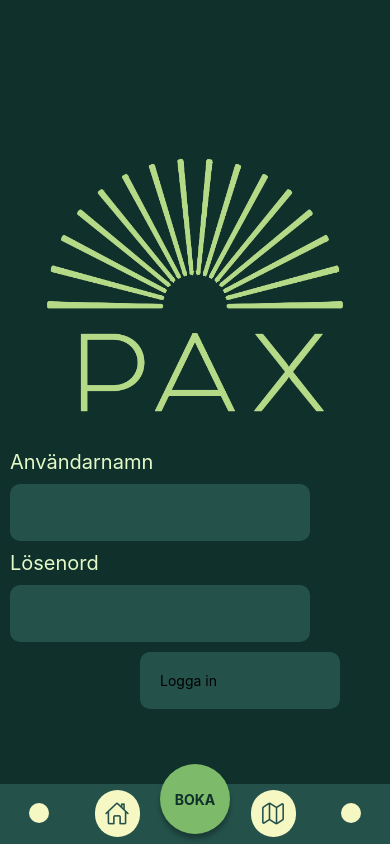
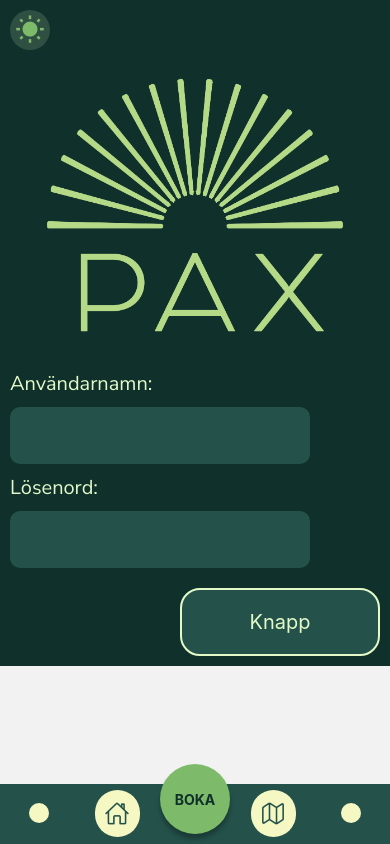
Before and after one commit to edda177/pax, a React Native app in the folder pax-mobile/: screen /Login in a window 390 px wide. Built offline with nearby package versions, Linux system fonts and the light colour scheme.

Commit message:
LoginTest with components, ButtonComponent, deleted button from form

```diff
--- a/pax-mobile/Navigation/BottomTabNavigator.js
+++ b/pax-mobile/Navigation/BottomTabNavigator.js
@@ -9,6 +9,7 @@ import BookingButton from '../components/BookingButton';
 import { useTheme } from '../theme/ThemeContext';
 import Login from '../screens/Login';
 import LogoScreen from '../screens/LogoScreen';
+import LoginTest from '../screens/LoginTest';
 // import Rooms from '../screens/Rooms';
 
 const Tab = createBottomTabNavigator();
@@ -66,7 +67,7 @@ export default function BottomTabNavigator() {
                 }}
             />
             <Tab.Screen name="Map" component={Map} />
-            <Tab.Screen name="Login" component={Login} />
+            <Tab.Screen name="Login" component={LoginTest} />
 
         </Tab.Navigator>
     );
--- /dev/null
+++ b/pax-mobile/components/FormComponent.jsx
@@ -0,0 +1,94 @@
+import { Pressable, StyleSheet, Text, View, TextInput } from 'react-native'
+import React from 'react'
+import { useTheme } from '../theme/ThemeContext'
+
+
+const FormComponent = () => {
+    const { theme } = useTheme ();
+    const styles = createStyles (theme);
+  return (
+    <View>
+     <Text style={styles.label}>Användarnamn:</Text>
+      <TextInput style={styles.input}
+      onChangeText={(text) => {
+       setName(text);
+       setError("");
+     }}
+       accessibilityLabel='Användarnamn'
+       accessibilityHint='Fält där du kan skriva in ditt användarnamn'
+       keyboardType='default'
+       //   keyboardType för epost - "email-address"
+       returnKeyType='done'
+       // returnKey... utforska gärna andra alternativ
+       />
+       <Text style={styles.label}>Lösenord:</Text>
+        <TextInput
+      style={styles.input}
+      onChangeText={(text) => {
+       setName(text);
+       setError("");
+     }}
+       accessibilityLabel='Lösenord'
+       accessibilityHint='Fält där du kan skriva in ditt lösenord'
+       keyboardType='default'
+       //   keyboardType för epost - "email-address"
+       returnKeyType='done'
+       // returnKey... utforska gärna andra alternativ
+       />
+    </View>
+  )
+}
+
+
+export default FormComponent
+
+
+const createStyles = (theme) =>
+     StyleSheet.create({
+        container: {
+            flex: 1,
+            backgroundColor: theme.background,
+            paddingBottom: 0,
+            paddingTop: 100,
+          },
+          logo: {
+            marginTop: 80,
+            alignSelf: 'center',
+          },
+          label: {
+            fontSize: 20,
+            textAlign: 'left',
+            alignSelf: 'flex-start',
+            marginLeft: 10,
+            color: theme.textPrimary,
+            fontFamily: 'NunitoSans',
+          },
+          input: {
+            padding: 20,
+            width: 300,
+            backgroundColor: theme.card,
+            borderRadius: 10,
+            margin: 10,
+          },
+          button: {
+            margin: 10,
+            padding: 20,
+            backgroundColor: theme.card,
+            borderRadius: 20,
+            width: 200,
+            textAlign: 'right',
+            alignSelf: 'flex-end',
+            marginRight: 10,
+            borderColor: theme.accent,
+            borderWidth: 2,
+            fontFamily: 'NunitoSans'
+          },
+          pressed: {
+            color:'red',
+          },
+          buttonText: {
+            color: theme.textPrimary,
+            textAlign: 'center',
+            fontSize: 20,
+          }
+     })
--- /dev/null
+++ b/pax-mobile/components/buttons/ButtonComponent.jsx
@@ -0,0 +1,41 @@
+import { Pressable, StyleSheet, Text, View } from 'react-native'
+import React from 'react'
+import { useTheme } from '../../theme/ThemeContext'
+
+const ButtonComponent = () => {
+        const { theme } = useTheme ();
+        const styles = createStyles (theme);
+  return (
+    <Pressable
+    style={({ pressed }) => [styles.button, pressed && styles.pressed]}>
+     <Text style={styles.buttonText}>Knapp</Text>
+    </Pressable>
+  )
+}
+
+export default ButtonComponent
+
+const createStyles = (theme) =>
+    StyleSheet.create({
+    button: {
+        margin: 10,
+        padding: 20,
+        backgroundColor: theme.card,
+        borderRadius: 20,
+        width: 200,
+        textAlign: 'right',
+        alignSelf: 'flex-end',
+        marginRight: 10,
+        borderColor: theme.accent,
+        borderWidth: 2,
+        fontFamily: 'NunitoSans'
+      },
+      pressed: {
+        color:'red',
+      },
+      buttonText: {
+        color: theme.textPrimary,
+        textAlign: 'center',
+        fontSize: 20,
+      }
+})
--- /dev/null
+++ b/pax-mobile/screens/LoginTest.jsx
@@ -0,0 +1,64 @@
+import { ScrollView, StyleSheet, Text, View } from 'react-native'
+import React from 'react'
+import FormComponent from '../components/FormComponent'
+import LogoComponent from '../components/LogoComponent'
+import { useTheme } from '../theme/ThemeContext';
+import ThemeToggleTabButton from '../components/ThemeToggleTabButton';
+import ButtonComponent from '../components/buttons/ButtonComponent';
+
+const LoginTest = () => {
+      const { theme } = useTheme ();
+      const styles = createStyles (theme);
+  return (
+    <ScrollView>
+    <View style={styles.container}>
+     <ThemeToggleTabButton />
+     <LogoComponent style={styles.logo} />
+     <FormComponent />
+     <ButtonComponent
+     style={styles.button}/>
+    </View>
+    </ScrollView>
+  )
+}
+
+export default LoginTest
+
+const createStyles = (theme) =>
+    StyleSheet.create({
+      container: {
+        flex: 1,
+        backgroundColor: theme.background,
+        paddingBottom: 0,
+      },
+      logo: {
+        marginTop: 80,
+        alignSelf: 'center',
+
+      },
+      label: {
+        fontSize: 20,
+        textAlign: 'left',
+        alignSelf: 'flex-start',
+        marginLeft: 10,
+        color: theme.textPrimary,
+
+      },
+      input: {
+        padding: 20,
+        width: 300,
+        backgroundColor: theme.card,
+        borderRadius: 10,
+        margin: 10,
+      },
+      button: {
+        padding: 15,
+        backgroundColor: theme.card,
+        borderRadius: 10,
+        width: 140,
+        textAlign: 'right',
+        alignSelf: 'flex-end',
+      },
+      pressed: {
+      },
+    })
```
